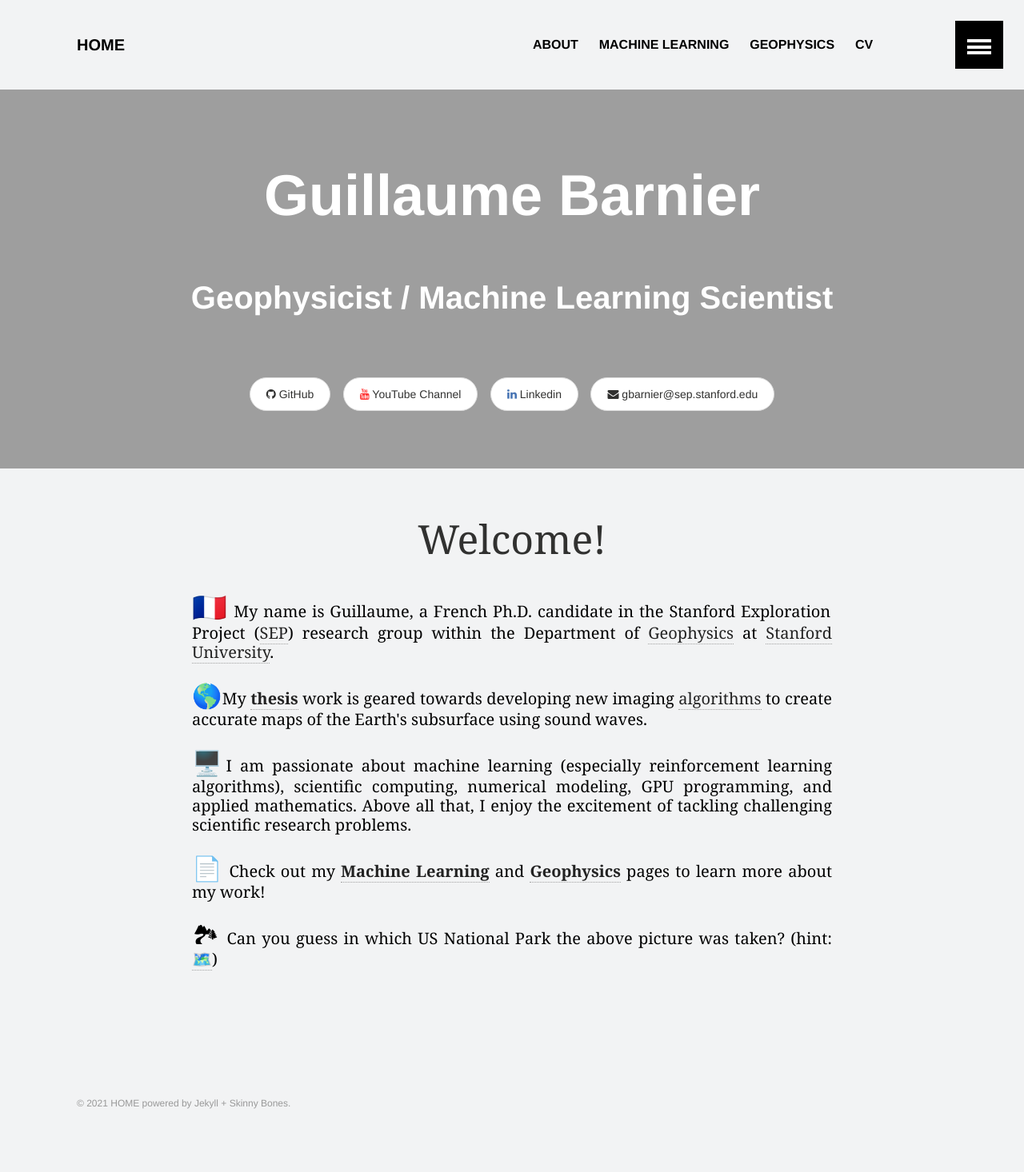
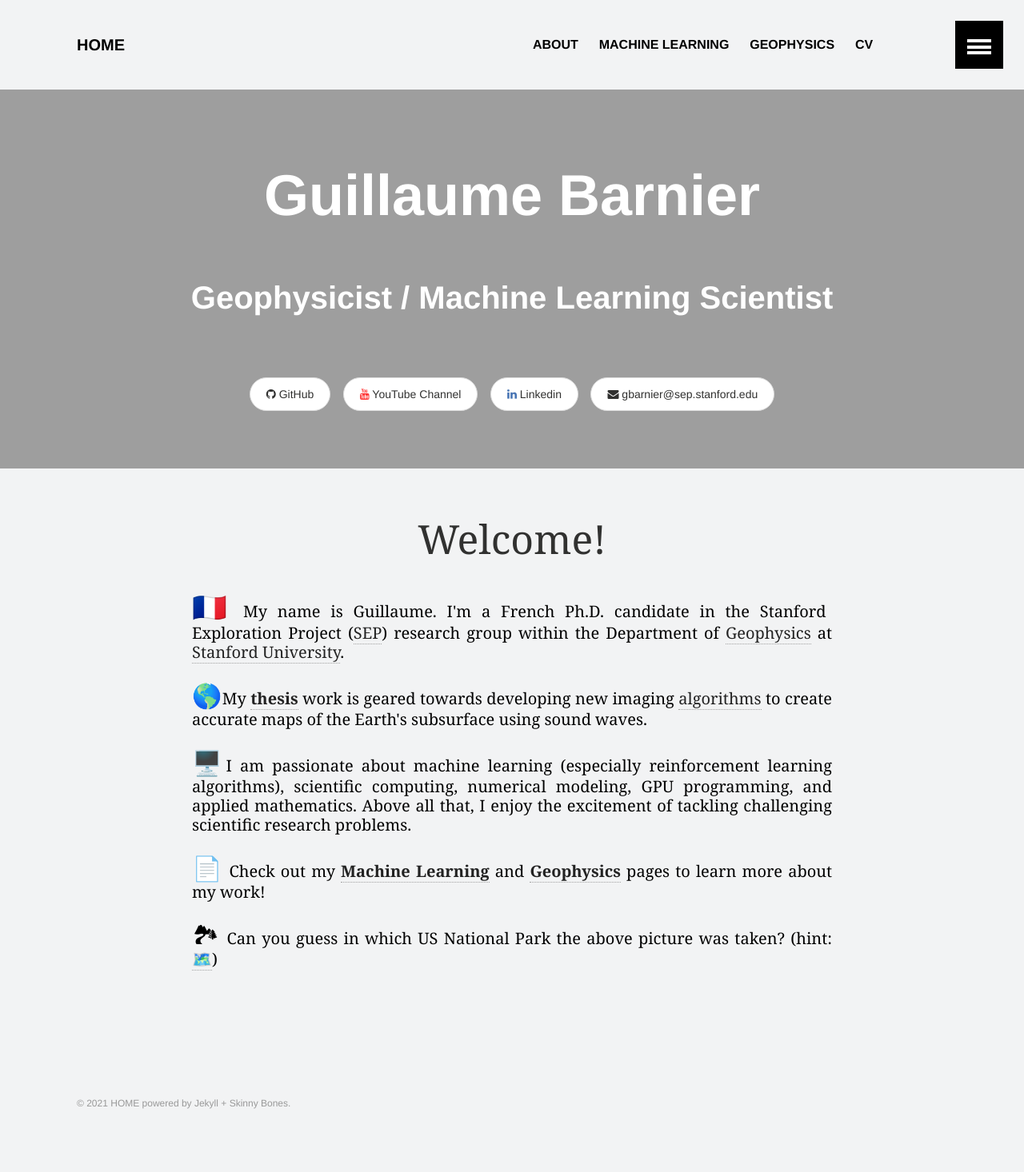
Before and after one commit to gbarnier/gbarnier.github.io, a Jekyll site: the page built from index.md, in a window 1280 px wide. Shown: the whole page at 80% size. Built offline with Jekyll 4.4.1, drawn with Linux system fonts in a browser that asks for light colours.

Commit message:
Update index.md

```diff
--- a/index.md
+++ b/index.md
@@ -67,7 +67,7 @@
 <body>
     <p class="title-display">Welcome!</p>
     <p class="p-display">
-    <span style="font-size: 35px">🇫🇷</span> My name is Guillaume, a French Ph.D. candidate in the Stanford Exploration Project (<a href="/sep">SEP</a>) research group within the Department of <a href="https://earth.stanford.edu/geophysics" target="_blank">Geophysics</a> at <a href="https://www.stanford.edu" target="_blank">Stanford University</a>. <br/><br/>
+    <span style="font-size: 35px">🇫🇷</span> My name is Guillaume. I'm a French Ph.D. candidate in the Stanford Exploration Project (<a href="/sep">SEP</a>) research group within the Department of <a href="https://earth.stanford.edu/geophysics" target="_blank">Geophysics</a> at <a href="https://www.stanford.edu" target="_blank">Stanford University</a>. <br/><br/>
     <span style="font-size: 30px">🌎</span>My <a href="/fwime"><b>thesis</b></a> work is geared towards developing new imaging <a href="/geophysics">algorithms</a> to create accurate maps of the Earth's subsurface using sound waves.<br/><br/>
     <span style="font-size: 30px">🖥️</span>I am passionate about machine learning (especially reinforcement learning algorithms), scientific computing, numerical modeling, GPU programming, and applied mathematics. Above all that, I enjoy the excitement of tackling challenging scientific research problems. <br/><br/>
     <span style="font-size: 30px">📄</span> Check out my <a href="/ml_projects"><b>Machine Learning</b></a> and <a href="/geophysics"><b>Geophysics</b></a> pages to learn more about my work!<br/><br/>
```
